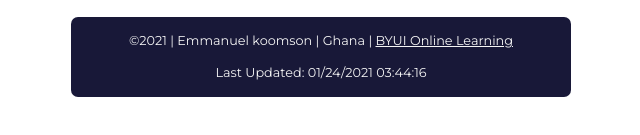
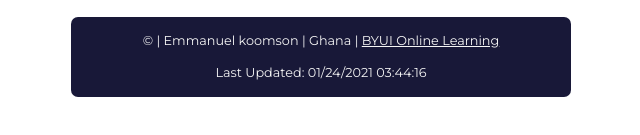
Before and after one commit to koomsone/koomsone.github.io, a plain HTML site: page index.html in a window 1280 px wide. Shown: the part 295-430 px from the top of the page, 319-959 px from the left. Drawn offline with Linux system fonts and the light colour scheme.

Commit message:
Update index.html

```diff
--- a/index.html
+++ b/index.html
@@ -27,7 +27,7 @@
     </main>
     	<footer>
 
-			&copy;<span id="new Date"></span>
+			&copy;<span id="demo"></span>
 			&#124; Emmanuel koomson &#124; Ghana &#124; <a href="http://www.byui.edu/online">BYUI Online Learning</a>
 			<p>Last Updated: <script src="js/myjava.js"></script> </p>
 
```
